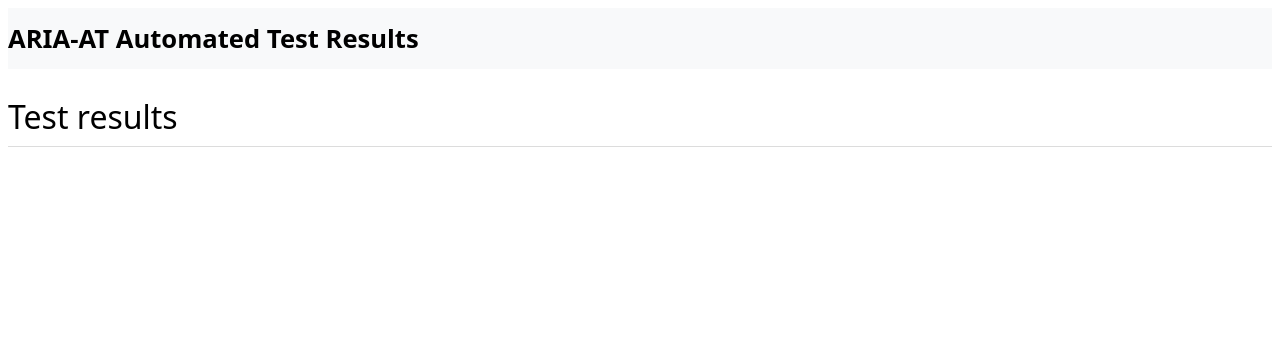
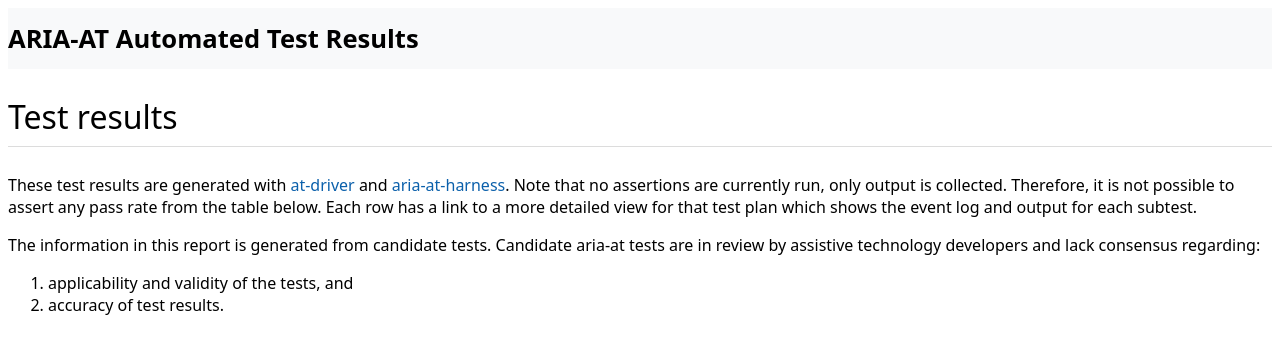
Before and after one commit to w3c/aria-at-automation-results-viewer, an Eleventy site: page pages/index.md in a window 1280 px wide. Built offline with nearby package versions, Linux system fonts and the light colour scheme; Eleventy itself is replaced by a stand-in of ours; files that its build step writes are made by us from their sources; what tableify would draw is missing.

Commit message:
Add a note discussing how to interpret the test results (#6)
* Add a note discussing how to interpret the test results

* Add the same disclamer as in test reports on aria-at.w3.org

```diff
--- a/pages/index.md
+++ b/pages/index.md
@@ -6,4 +6,15 @@
 
 ## Test results
 
+These test results are generated with [at-driver](https://github.com/bocoup/at-automation-experiment) and [aria-at-harness](https://github.com/bocoup/aria-at-harness).
+Note that no assertions are currently run, only output is collected.
+Therefore, it is not possible to assert any pass rate from the table below.
+Each row has a link to a more detailed view for that test plan which shows the event log and output for each subtest.
+
+The information in this report is generated from candidate tests.
+Candidate aria-at tests are in review by assistive technology developers and lack consensus regarding:
+
+1. applicability and validity of the tests, and
+2. accuracy of test results.
+
 {% resultsTable results %}
```
